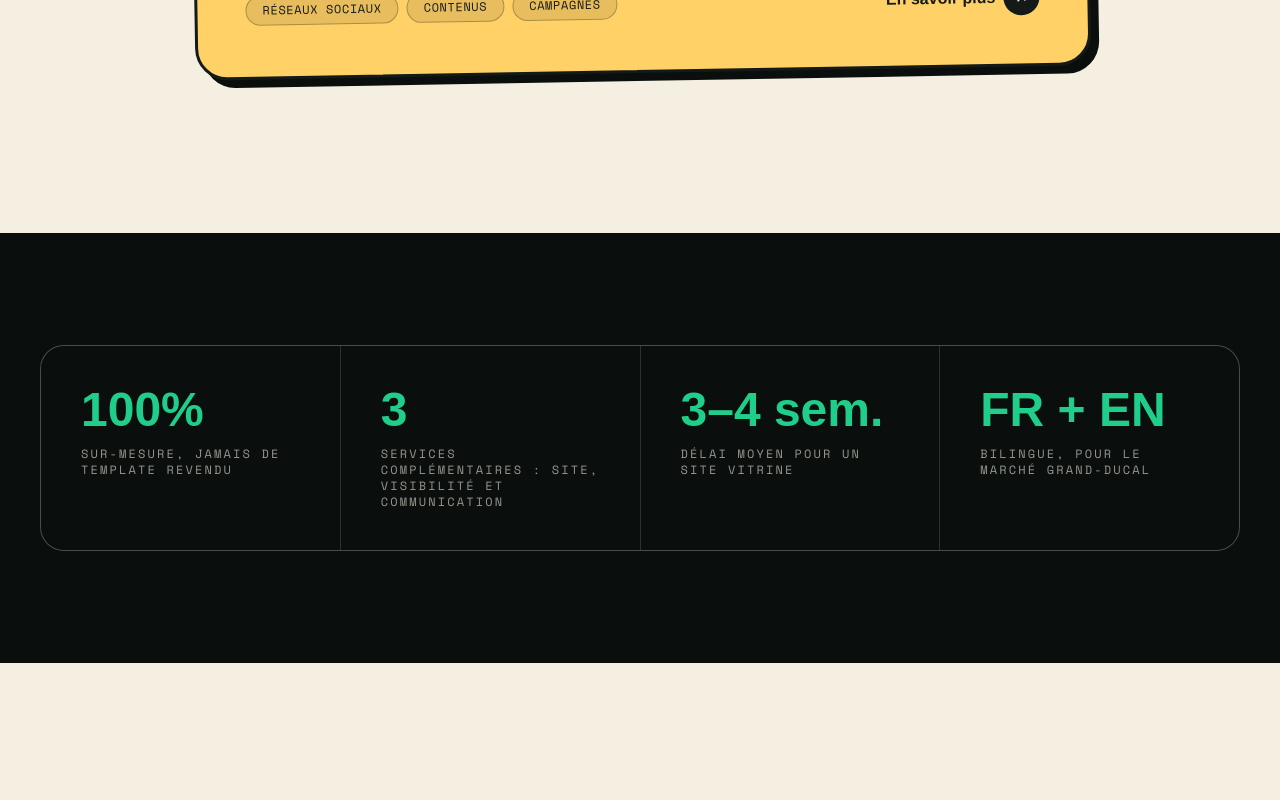
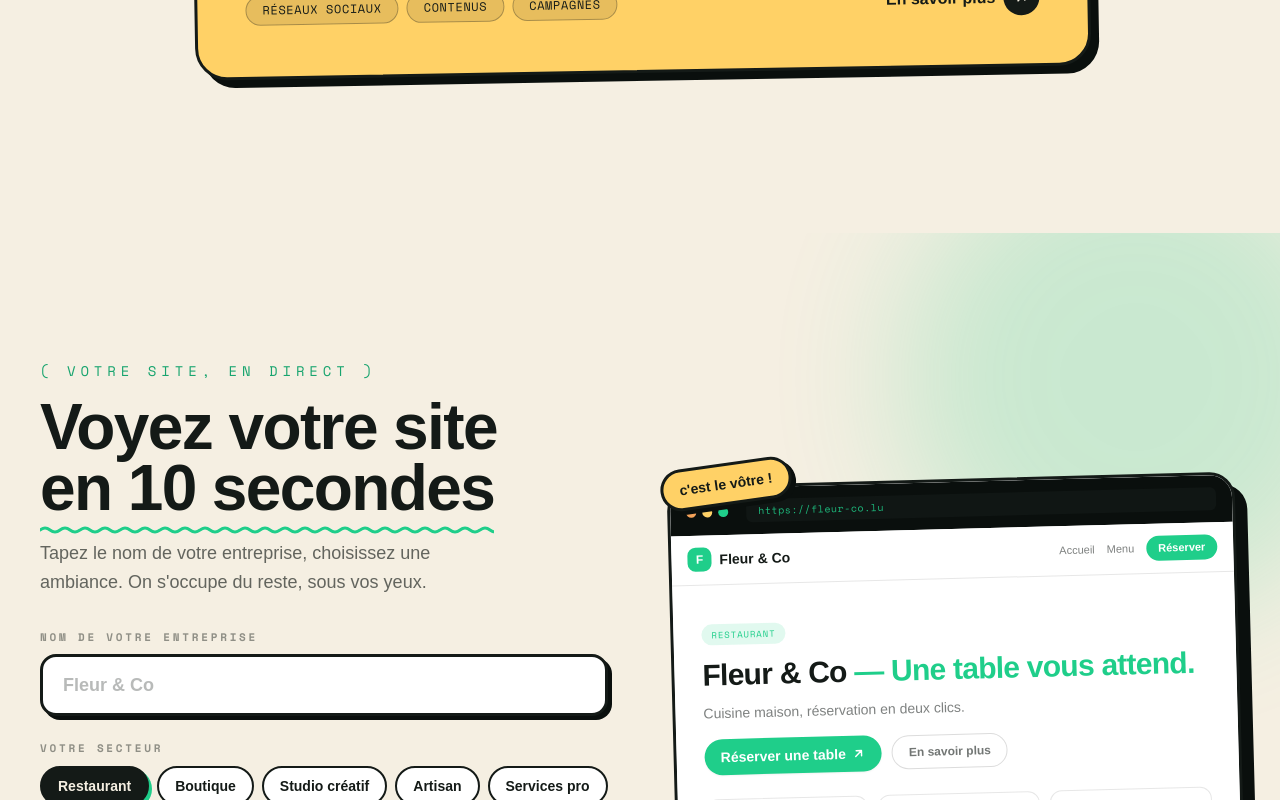
Before and after one commit to jeromepinheiropro-spec/cafein-v3, a React (Vite) app: page / in a window 1280 px wide. Shown: the part 3220-4020 px from the top of the page. Built offline with nearby package versions, Linux system fonts and the light colour scheme.

Commit message:
Add files via upload

```diff
--- a/src/pages/Home.jsx
+++ b/src/pages/Home.jsx
@@ -5,6 +5,7 @@ import Hero from "../components/Hero.jsx";
 import Marquee from "../components/Marquee.jsx";
 import Manifesto from "../components/Manifesto.jsx";
 import Services from "../components/Services.jsx";
+import SiteBuilder from "../components/SiteBuilder.jsx";
 import Stats from "../components/Stats.jsx";
 import Process from "../components/Process.jsx";
 import Showcase from "../components/Showcase.jsx";
@@ -28,6 +29,7 @@ export default function Home({ started }) {
       <Marquee />
       <Manifesto />
       <Services />
+      <SiteBuilder />
       <Stats />
       <Process />
       <Marquee tilt={2} dark />
--- a/src/pages/ProjetDetail.jsx
+++ b/src/pages/ProjetDetail.jsx
@@ -111,6 +111,7 @@ export default function ProjetDetail() {
             : `${pFr.client} Découvrez ce que notre groupe a réalisé : ${pFr.tags.toLowerCase()}.`
         }
         path={`/realisations/${pFr.slug}`}
+        noindex
         jsonLd={[
           {
             "@context": "https://schema.org",
```
